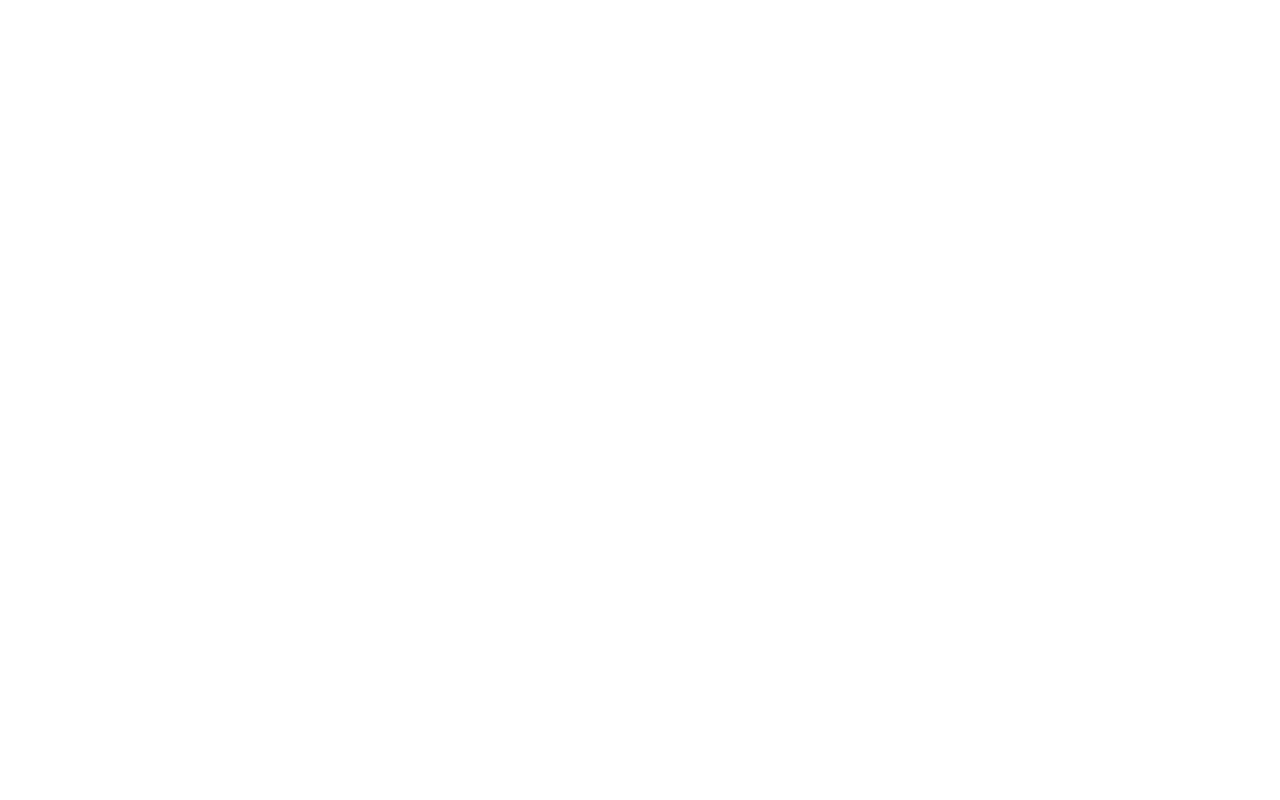
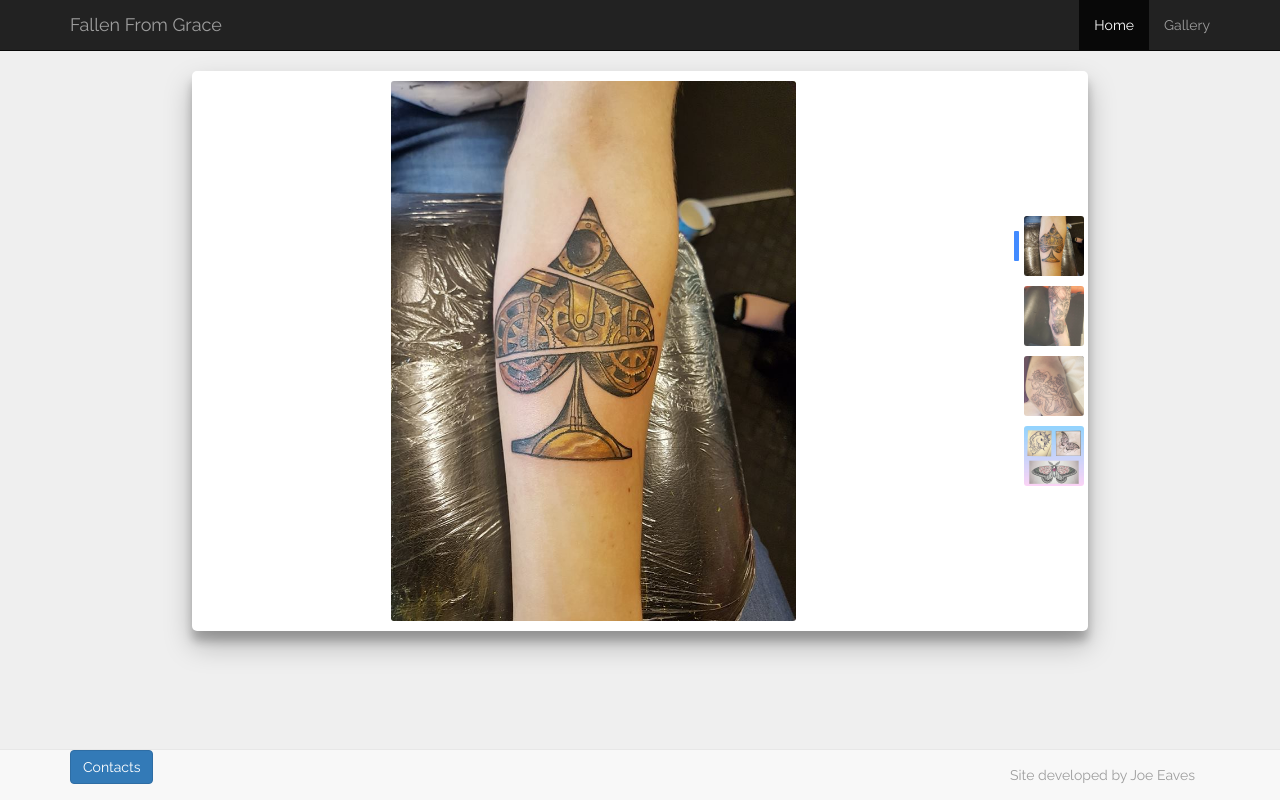
Before and after one commit to JoeEaves/FallenFromGrace, a plain HTML site: page gallery.html in a window 1280 px wide. Drawn offline with nearby package versions, Linux system fonts and the light colour scheme.

Commit message:
update 20/11/17 1839

```diff
--- /dev/null
+++ b/css/gallerystyle.css
@@ -0,0 +1,302 @@
+@import "https://fonts.googleapis.com/css?family=Montserrat:400,700|Raleway:300,400";
+/* colors */
+html {
+  width: 100%;
+  height: 100%;
+}
+
+body {
+  background: #efefef;
+  color: #333;
+  font-family: "Raleway";
+  height: 100%;
+}
+body h1 {
+  text-align: center;
+  color: #428BFF;
+  font-weight: 300;
+  padding: 40px 0 20px 0;
+  margin: 0;
+}
+
+.gallery {
+  left: 50%;
+  -webkit-transform: translateX(-50%);
+          transform: translateX(-50%);
+  position: relative;
+  background: white;
+  width: 70%;
+  box-shadow: 0 14px 28px rgba(0, 0, 0, 0.25), 0 10px 10px rgba(0, 0, 0, 0.22);
+  border-radius: 5px;
+}
+.gallery input[name$="control"] {
+  display: none;
+}
+.gallery .carousel {
+  display: -webkit-box;
+  display: -ms-flexbox;
+  display: flex;
+  -webkit-box-orient: horizontal;
+  -webkit-box-direction: normal;
+      -ms-flex-direction: row;
+          flex-direction: row;
+  position: relative;
+  height: 70vh;
+  width: 100%;
+}
+.gallery .wrap {
+  width: 100%;
+  height: 100%;
+  position: static;
+  margin: 0 auto;
+  overflow: hidden;
+  display: -webkit-box;
+  display: -ms-flexbox;
+  display: flex;
+  -webkit-box-orient: horizontal;
+  -webkit-box-direction: normal;
+      -ms-flex-direction: row;
+          flex-direction: row;
+  -webkit-box-align: center;
+      -ms-flex-align: center;
+          align-items: center;
+  -ms-flex-wrap: nowrap;
+      flex-wrap: nowrap;
+  margin-right: 20px;
+}
+.gallery .wrap figure {
+  padding: 10px;
+  height: 100%;
+  min-width: 100%;
+  -webkit-transition: opacity 0.25s ease-in-out 0.05s;
+  transition: opacity 0.25s ease-in-out 0.05s;
+  position: relative;
+  left: 0;
+  -webkit-transform: translateX(0%);
+          transform: translateX(0%);
+  box-sizing: border-box;
+  text-align: center;
+  margin: 0;
+  display: block;
+  -webkit-box-align: center;
+      -ms-flex-align: center;
+          align-items: center;
+  -webkit-box-pack: center;
+      -ms-flex-pack: center;
+          justify-content: center;
+  opacity: 1;
+}
+.gallery .wrap figure label {
+  cursor: zoom-in;
+  height: auto;
+  width: 100%;
+  height: 100%;
+  position: relative;
+  display: block;
+}
+.gallery .wrap figure img {
+  cursor: inherit;
+  height: auto;
+  max-width: 100%;
+  max-height: 100%;
+  border-radius: 3px;
+  margin: 0 auto;
+  position: relative;
+  top: 50%;
+  -webkit-transform: translateY(-50%);
+          transform: translateY(-50%);
+}
+.gallery .thumbnails {
+  -webkit-box-flex: 1;
+      -ms-flex: 1;
+          flex: 1;
+  min-width: 60px;
+  max-height: 100%;
+  height: auto;
+  -webkit-box-flex: 0;
+      -ms-flex-positive: 0;
+          flex-grow: 0;
+  -ms-flex-item-align: center;
+      align-self: center;
+  -ms-flex-preferred-size: auto;
+      flex-basis: auto;
+  position: relative;
+  white-space: nowrap;
+  overflow: hidden;
+  overflow-y: auto;
+  display: -webkit-box;
+  display: -ms-flexbox;
+  display: flex;
+  -webkit-box-orient: vertical;
+  -webkit-box-direction: normal;
+      -ms-flex-direction: column;
+          flex-direction: column;
+  padding: 0 10px;
+  z-index: 20;
+}
+.gallery .thumbnails .thumb {
+  min-width: 60px;
+  height: 60px;
+  background-position: center center;
+  background-size: cover;
+  box-sizing: border-box;
+  opacity: 0.7;
+  margin: 5px 0;
+  -ms-flex-negative: 0;
+      flex-shrink: 0;
+  left: 0;
+  border-radius: 3px;
+  cursor: pointer;
+  -webkit-transition: all 0.3s ease-in-out;
+  transition: all 0.3s ease-in-out;
+  background-repeat: no-repeat;
+}
+.gallery .thumbnails .slider {
+  position: absolute;
+  display: block;
+  width: 5px;
+  height: calc(60px + 10px);
+  z-index: 2;
+  margin: 0;
+  left: 0;
+  -webkit-transition: all 0.33s cubic-bezier(0.3, 0, 0.33, 1);
+  transition: all 0.33s cubic-bezier(0.3, 0, 0.33, 1);
+}
+.gallery .thumbnails .slider .indicator {
+  width: 100%;
+  height: 30px;
+  max-height: calc(100% - 10px);
+  position: relative;
+  top: 50%;
+  -webkit-transform: translateY(-50%);
+          transform: translateY(-50%);
+  background: #428BFF;
+  border-radius: 1px;
+}
+.gallery input#fullscreen:checked ~ .wrap figure {
+  position: fixed;
+  z-index: 10;
+  height: 100vh;
+  width: 100vw;
+  padding: 0;
+  top: 50%;
+  left: 50%;
+  -webkit-transform: translate(-50%, -50%) !important;
+          transform: translate(-50%, -50%) !important;
+  -webkit-animation-timing-function: ease-in-out;
+          animation-timing-function: ease-in-out;
+  -webkit-animation-fill-mode: forwards;
+          animation-fill-mode: forwards;
+}
+.gallery input#fullscreen:checked ~ .wrap figure label {
+  cursor: zoom-out;
+}
+.gallery input#fullscreen:checked ~ .wrap figure label img {
+  -webkit-animation: shadow 0.2s;
+          animation: shadow 0.2s;
+  -webkit-animation-timing-function: ease-in-out;
+          animation-timing-function: ease-in-out;
+  -webkit-animation-direction: forwards;
+          animation-direction: forwards;
+  -webkit-animation-fill-mode: forwards;
+          animation-fill-mode: forwards;
+  border-radius: 0;
+}
+.gallery input#image1:checked ~ .wrap figure {
+  -webkit-transform: translateX(0);
+          transform: translateX(0);
+}
+.gallery input#image1:checked ~ .wrap figure:not(:nth-of-type(1)) {
+  opacity: 0;
+}
+.gallery input#image1:checked ~ .thumbnails .slider {
+  -webkit-transform: translateY(0);
+          transform: translateY(0);
+}
+.gallery input#image1:checked ~ .thumbnails .thumb:nth-of-type(1) {
+  opacity: 1;
+  cursor: default;
+}
+.gallery input#image2:checked ~ .wrap figure {
+  -webkit-transform: translateX(-100%);
+          transform: translateX(-100%);
+}
+.gallery input#image2:checked ~ .wrap figure:not(:nth-of-type(2)) {
+  opacity: 0;
+}
+.gallery input#image2:checked ~ .thumbnails .slider {
+  -webkit-transform: translateY(100%);
+          transform: translateY(100%);
+}
+.gallery input#image2:checked ~ .thumbnails .thumb:nth-of-type(2) {
+  opacity: 1;
+  cursor: default;
+}
+.gallery input#image3:checked ~ .wrap figure {
+  -webkit-transform: translateX(-200%);
+          transform: translateX(-200%);
+}
+.gallery input#image3:checked ~ .wrap figure:not(:nth-of-type(3)) {
+  opacity: 0;
+}
+.gallery input#image3:checked ~ .thumbnails .slider {
+  -webkit-transform: translateY(200%);
+          transform: translateY(200%);
+}
+.gallery input#image3:checked ~ .thumbnails .thumb:nth-of-type(3) {
+  opacity: 1;
+  cursor: default;
+}
+.gallery input#image4:checked ~ .wrap figure {
+  -webkit-transform: translateX(-300%);
+          transform: translateX(-300%);
+}
+.gallery input#image4:checked ~ .wrap figure:not(:nth-of-type(4)) {
+  opacity: 0;
+}
+.gallery input#image4:checked ~ .thumbnails .slider {
+  -webkit-transform: translateY(300%);
+          transform: translateY(300%);
+}
+.gallery input#image4:checked ~ .thumbnails .thumb:nth-of-type(4) {
+  opacity: 1;
+  cursor: default;
+}
+
+@-webkit-keyframes full {
+  from {
+    -webkit-transform: translate(-50%, -50%) scale(0.8);
+            transform: translate(-50%, -50%) scale(0.8);
+  }
+  to {
+    -webkit-transform: translate(-50%, -50%) scale(1);
+            transform: translate(-50%, -50%) scale(1);
+  }
+}
+
+@keyframes full {
+  from {
+    -webkit-transform: translate(-50%, -50%) scale(0.8);
+            transform: translate(-50%, -50%) scale(0.8);
+  }
+  to {
+    -webkit-transform: translate(-50%, -50%) scale(1);
+            transform: translate(-50%, -50%) scale(1);
+  }
+}
+@-webkit-keyframes shadow {
+  from {
+    box-shadow: 0 0 0 100vmin rgba(24, 33, 45, 0), 0 0 10vmin rgba(13, 21, 31, 0);
+  }
+  to {
+    box-shadow: 0 0 0 100vmin rgba(24, 33, 45, 0.6), 0 0 10vmin rgba(13, 21, 31, 0.6);
+  }
+}
+@keyframes shadow {
+  from {
+    box-shadow: 0 0 0 100vmin rgba(24, 33, 45, 0), 0 0 10vmin rgba(13, 21, 31, 0);
+  }
+  to {
+    box-shadow: 0 0 0 100vmin rgba(24, 33, 45, 0.6), 0 0 10vmin rgba(13, 21, 31, 0.6);
+  }
+}
--- a/css/myStyle.css
+++ b/css/myStyle.css
@@ -21,3 +21,8 @@ img {
 body {
     background-color: white;
 }
+.hide-bullets {
+    list-style:none;
+    margin-left: -40px;
+    margin-top:20px;
+}
--- a/gallery.html
+++ b/gallery.html
@@ -0,0 +1,123 @@
+<!doctype HTML>
+<html>
+    <head>
+        <meta name="viewport" content="width=device-width, initial-scale=1.0" charset="UTF-8">
+        <link href="css/bootstrap.min.css" rel="stylesheet" type="text/css"/>
+        <link href="css/gallerystyle.css" rel="stylesheet" type="text/css"/>
+        <title>Fallen From Grace</title>
+        <link rel="icon" href="img/icon.jpg">
+    </head>
+
+
+    <body>
+        <script src="https://ajax.googleapis.com/ajax/libs/jquery/3.2.1/jquery.min.js"></script>
+        <script src="js/bootstrap.js"></script>
+        <div class="navbar navbar-inverse navbar-static-top">
+        <div class="container">
+        <a href="#" class="navbar-brand">Fallen From Grace</a>
+            <!--this is where the collapsable button goes-->
+            <button class="navbar-toggle" data-toggle="collapse" data-target=".navHeaderCollapse">
+                <span class="icon-bar"></span>
+                <span class="icon-bar"></span>
+                <span class="icon-bar"></span>
+            </button>
+        <div class="collapse navbar-collapse navHeaderCollapse">
+            <ul class="nav navbar-nav navbar-right">
+                <li class="active"><a href="index.html">Home</a></li>
+                <li><a href="gallery.html">Gallery</a></li>
+            </ul>
+        <div class="navbar navbar-default navbar-fixed-bottom">
+            <div class="container">
+                <p class="navbar-text pull-right">Site developed by Joe Eaves</p>
+                <a class="btn btn-primary" href="#contact" role="button" data-toggle="modal">Contacts</a>
+            </div>
+
+            </div>
+        <script src="gttp://ajax.googleapis.com/ajax/libs/jquery/1.11.1/jquery.min.js"></script>
+
+            </div>
+
+            </div>
+
+            </div>
+
+        <section class="gallery">
+  <div class="carousel">
+
+    <input type="radio" id="image1" name="gallery-control" checked>
+    <input type="radio" id="image2" name="gallery-control">
+    <input type="radio" id="image3" name="gallery-control">
+    <input type="radio" id="image4" name="gallery-control">
+
+    <input type="checkbox" id="fullscreen" name="gallery-fullscreen-control"/>
+
+    <div class="wrap">
+
+      <figure>
+        <label for="fullscreen">
+          <img src="img/zero.jpg" alt="image1"/>
+        </label>
+      </figure>
+
+      <figure>
+        <label for="fullscreen">
+          <img src="img/one.jpg" alt="image2"/>
+        </label>
+      </figure>
+
+      <figure>
+        <label for="fullscreen">
+          <img src="img/two.jpg" alt="image3" />
+        </label>
+      </figure>
+
+      <figure>
+        <label for="fullscreen">
+          <img src="img/three.jpg" alt="image4"/>
+        </label>
+      </figure>
+
+    </div>
+
+    <div class="thumbnails">
+
+      <div class="slider"><div class="indicator"></div></div>
+
+      <label for="image1" class="thumb" style="background-image: url('img/zero.jpg')"></label>
+
+      <label for="image2" class="thumb" style="background-image: url('img/one.jpg')"></label>
+
+      <label for="image3" class="thumb" style="background-image: url('img/two.jpg')"></label>
+
+      <label for="image4" class="thumb" style="background-image: url('img/three.jpg')"></label>
+
+    </div>
+  </div>
+</section>
+
+    </body>
+
+     <div class="modal fade" id="contact" role="dialog">
+            <div class="modal-dialog">
+                <div class="modal-content">
+                    <div class="modal-header">
+                        <h4>Contact Fallen From Grace Studio</h4>
+                    </div>
+                <div class="modal-body">
+                <p>Lorem ipsum dolor sit amet, consectetur adipiscing elit. Mauris porta efficitur suscipit. Phasellus aliquet orci in arcu porta, a facilisis nibh fermentum.</p>
+
+                    </div>
+    <!--Modal Footer-->
+                <div class="modal-footer">
+                    <a class="btn btn-default" data-dismiss="modal">close</a>
+
+                    </div>
+
+                </div>
+
+            </div>
+
+
+        </div>
+    <script src="gttp://ajax.googleapis.com/ajax/libs/jquery/1.11.1/jquery.min.js"></script>
+</html>
```
Also changed, not shown: img/eight.jpg (added), img/eleven.jpg (added), img/fifteen.jpg (added), img/five.jpg (added), img/four.jpg (added), img/fourteen.jpg (added), img/nine.jpg (added), img/one.jpg (added), img/seven.jpg (added), img/six.jpg (added), img/ten.jpg (added), img/thirteen.jpg (added), img/three.jpg (added), img/twelve.jpg (added), 3 more files.
